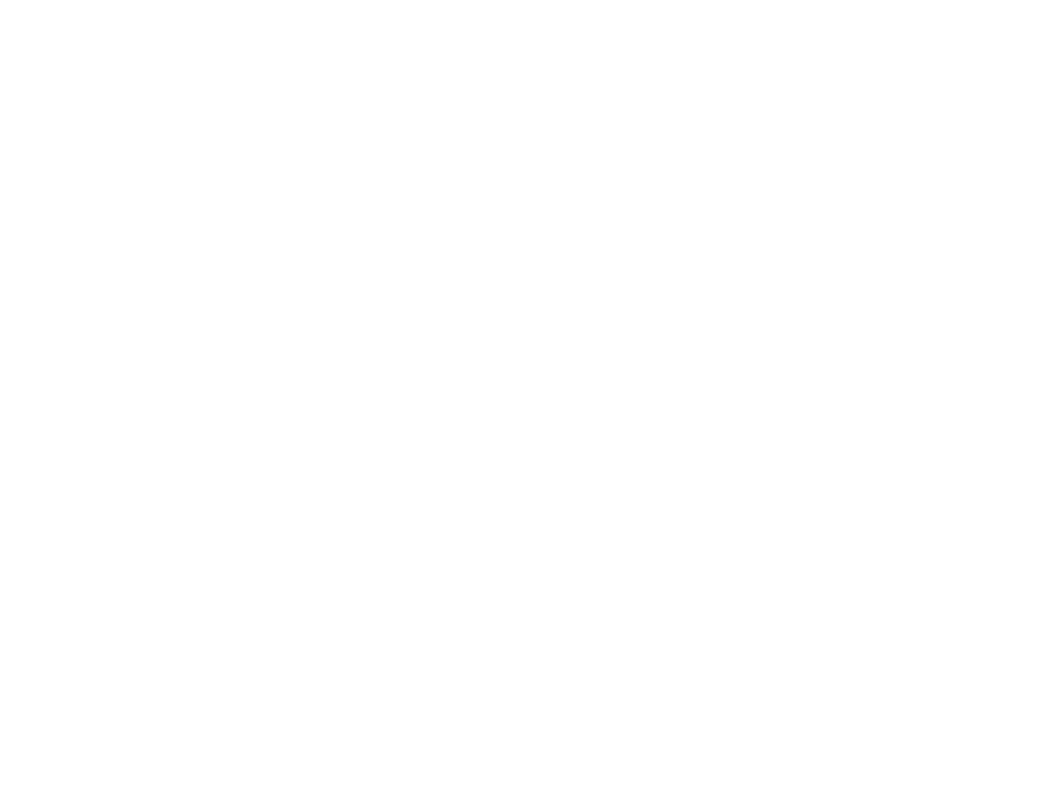
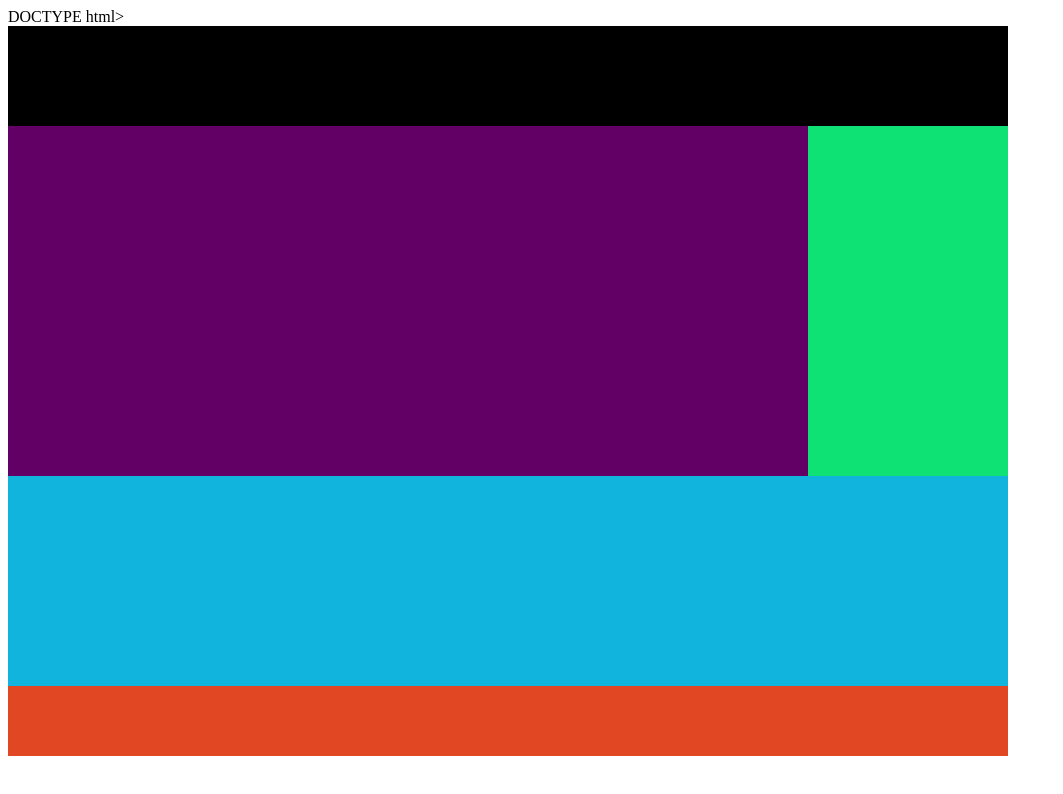
Before and after one commit to rodriguesthalia/matematica2, a plain HTML site: page template.html in a window 1280 px wide. Shown: the whole page, without its empty margins (0-1063 px from the left). Drawn offline with nearby package versions, Linux system fonts and the light colour scheme.

Commit message:
Update template.html

```diff
--- a/template.html
+++ b/template.html
@@ -1,4 +1,4 @@
-<!DOCTYPE html>
+DOCTYPE html>
 <html lang="pt-br">
     <head>
         <title>sintaxe basica</title>
@@ -9,14 +9,61 @@
         </script>
         <style>
             .site{
-                    width:;
-                    height:;
-                    background-color: ;
-        <style>
+                width:1000px;
+                height:500px;
+                background-color:rgb(56, 5, 57);
+            }
+            .header{
+                width:inherit;
+                height:100px;px;
+                background-color:black;
+            }
+            .main{
+                width:inherit;
+                height:350px;
+                background-color:rgb(99, 0, 102);
+            }
+            .footer{
+                width:inherit;
+                height:50px;
+                background-color:rgb(14, 63, 223);
+            }
+            .esquerda{
+                width:20%;
+                height:inherit;
+                background-color: rgb(14, 226, 117);
+                display:inline-block;
+                float:right
+            }
+            .centro{
+                width:inherit;
+                height:60%;
+                background-color:rgb(16, 180, 221);
+                display:inline-block;
+                float:right
+
+            }
+            .direita{ width:inherit;
+                height:20%;
+                background-color:rgb(226, 71, 36);
+                backgr:inline-block;
+                float:right
+            }
+        </style>
     </head>
     <body>
         <div class="site">
+            <div class="header">
 
+            </div>
+            <div class="main">
+                <div class="esquerda"></div>
+                <div class="centro"></div>
+                <div class="direita"></div>
+            </div>
+            <div class="footer">
+
+            </div>
         </div>
     </body>
 </html>
```
Lines whose indentation alone changed are shown as unchanged.
